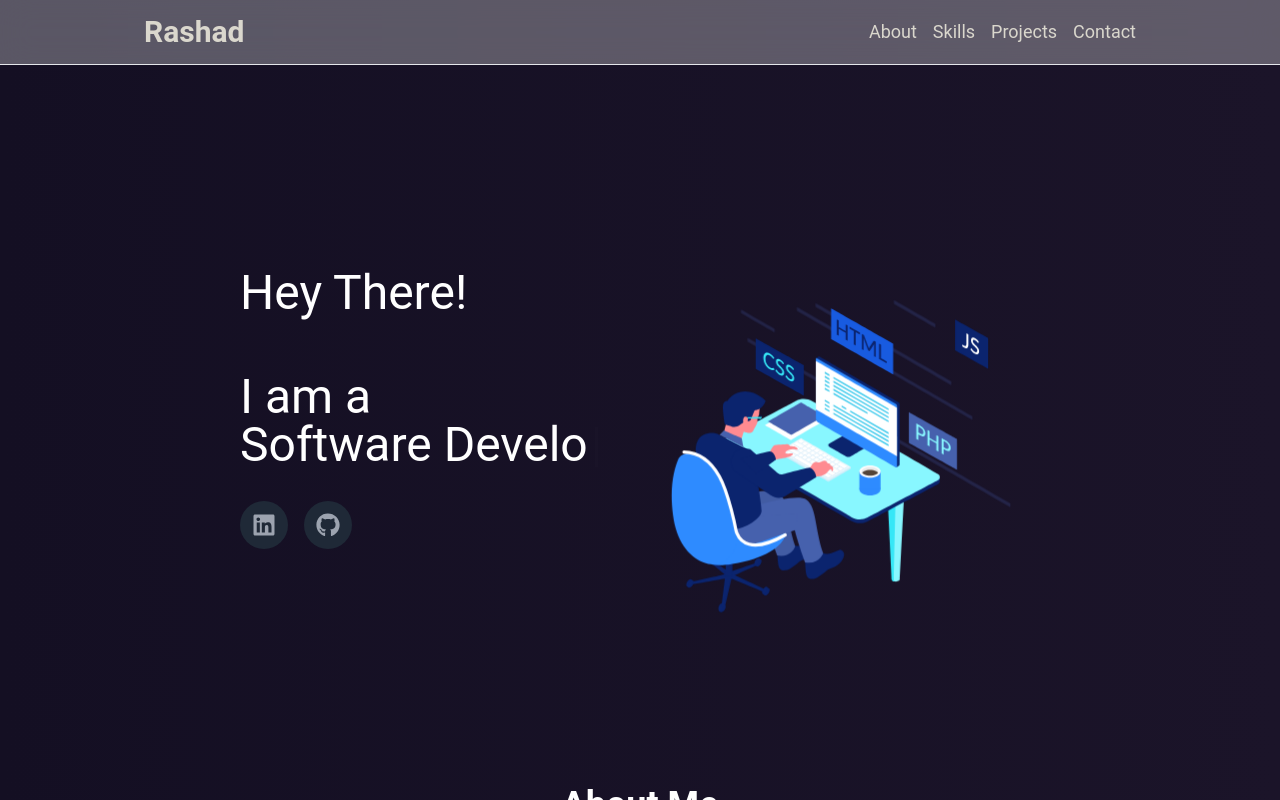
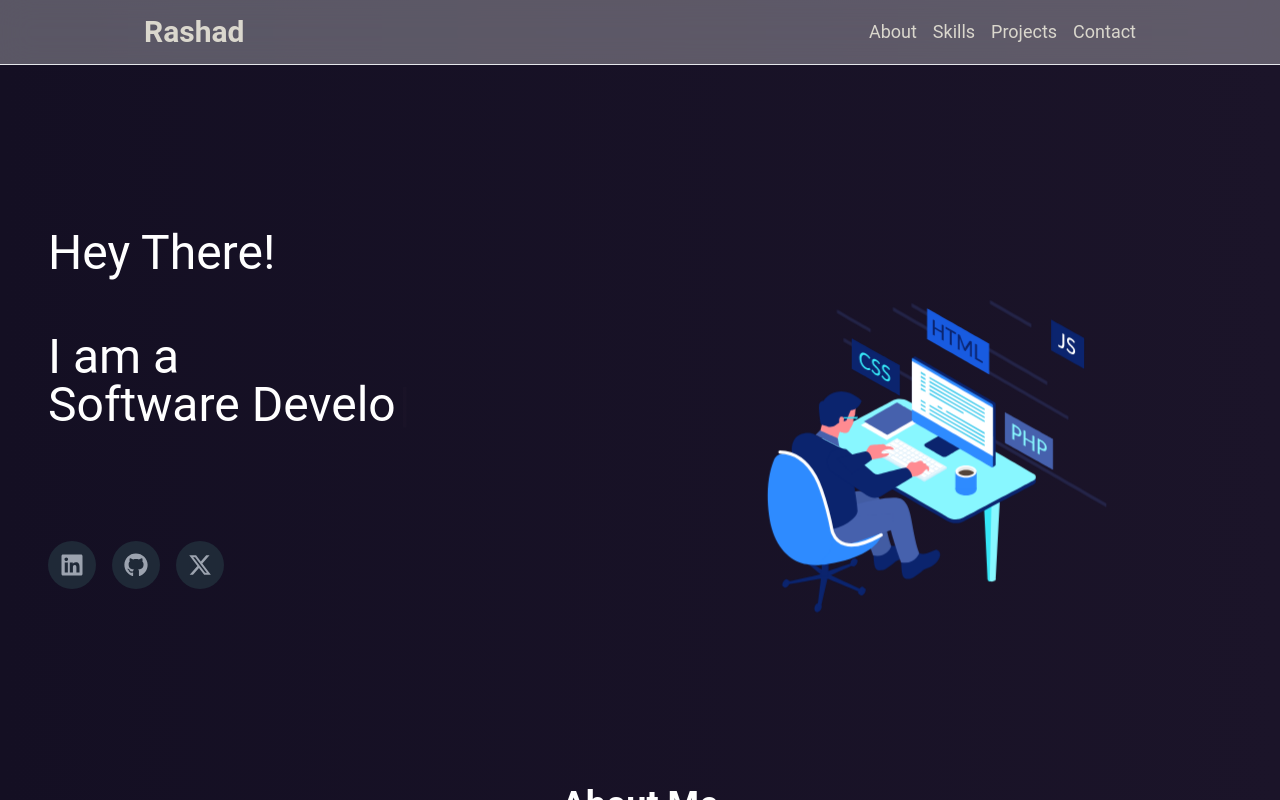
Before and after one commit to RashadAR/Portfolio, a React (Vite) app: page / in a window 1280 px wide. Built offline with nearby package versions, Linux system fonts and the light colour scheme.

Commit message:
Component Animate on view

```diff
--- a/src/components/About.jsx
+++ b/src/components/About.jsx
@@ -1,40 +1,51 @@
-import useAnimateScroll from '../hooks/useAnimateScroll';
+import { memo, useMemo } from 'react';
 import Lottie from 'react-lottie-player';
 import animationData from '../aniamtedSvg/ComputerAnimation.json';
+import { AnimateInView } from './AnimateInView';
 
-export default function About() {
-    useAnimateScroll('.hide');
+const About = memo(() => {
 
-    return (
-
-        <div className='hide scroll-mt-24' id='about'>
-            <h2 className="text-4xl font-bold text-white text-center lg:mb-0 mb-16
-             mx-auto ">
-                About Me
-            </h2>
-
-            <div className="flex flex-col lg:flex-row justify-center items-center md:min-h-[400px] min-h-0
-            px-12 ">
-
-                {/* SVG Illustration Side */}
-                <div className="w-full lg:w-1/2 flex justify-center items-center order-2 lg:order-1">
+    const lottiePlayer = useMemo(() => (
         <Lottie
             loop
             animationData={animationData}
             play
             style={{ width: 600, height: 600 }}
         />
+    ), []);
+
+    const descriptionParagraphs = useMemo(() => [
+        "Ever since I started coding, I've been hooked! 🖥️",
+        "I am proficient in JavaScript, Git, Node.js, Express.js, MongoDB, React.js, and Tailwind CSS.",
+        "I love making cool stuff on the web that's fun and interesting for people to use.",
+        "I thrive on projects that utilize modern JavaScript frameworks like React.js. Additionally, I have a passion for creating visually stunning UI designs with Tailwind CSS, ensuring seamless user experiences."
+    ], []);
+
+    return (
+        <div className='scroll-mt-24' id='about'>
+            <AnimateInView>
+                <h2 className="text-4xl font-bold text-white text-center lg:mb-0 mb-16 mx-auto">
+                    About Me
+                </h2>
+            </AnimateInView>
+            <AnimateInView>
+                <div className="flex flex-col lg:flex-row justify-center items-center md:min-h-[400px] min-h-0 px-12">
+                    <div className="w-full lg:w-1/2 flex justify-center items-center order-2 lg:order-1">
+                        {lottiePlayer}
                     </div>
-
-                {/* Description Side */}
-                <div className="w-full lg:w-1/2 text-white text-xl lg:text-xl text-center lg:text-left
-             order-1 lg:order-2">
-                    <p className="pb-4">Ever since I started coding, I've been hooked! 🖥️</p>
-                    <p className="pb-4">I am proficient in JavaScript, Git, Node.js, Express.js, MongoDB, React.js, and Tailwind CSS.</p>
-                    <p className="pb-4">I love making cool stuff on the web that's fun and interesting for people to use.</p>
-                    <p>I thrive on projects that utilize modern JavaScript frameworks like React.js. Additionally, I have a passion for creating visually stunning UI designs with Tailwind CSS, ensuring seamless user experiences.</p>
+                    <div className="w-full lg:w-1/2 text-white text-xl lg:text-xl text-center lg:text-left order-1 lg:order-2">
+                        {descriptionParagraphs.map((paragraph, index) => (
+                            <p key={index} className={index < descriptionParagraphs.length - 1 ? "pb-4" : ""}>
+                                {paragraph}
+                            </p>
+                        ))}
                     </div>
                 </div>
+            </AnimateInView>
         </div>
     );
-}
+});
+
+About.displayName = 'About';
+
+export default About;
--- /dev/null
+++ b/src/components/AnimateInView.jsx
@@ -0,0 +1,12 @@
+// components/AnimateInView.jsx
+import { useInViewAnimation } from '../hooks/useInViewAnimation';
+
+export const AnimateInView = ({ children, className = '', ...props }) => {
+    const ref = useInViewAnimation();
+
+    return (
+        <div ref={ref} className={`animate-item ${className}`} {...props}>
+            {children}
+        </div>
+    );
+};
--- a/src/components/Hero.jsx
+++ b/src/components/Hero.jsx
@@ -1,48 +1,56 @@
-import useAnimateScroll from '../hooks/useAnimateScroll';
+import { memo, useMemo } from 'react';
 import { Typewriter } from 'react-simple-typewriter';
 import Lottie from 'react-lottie-player';
 import animationData from '../aniamtedSvg/Animation.json';
 import Socials from './Socials';
-const Hero = () => {
-    useAnimateScroll('.hide');
+import { AnimateInView } from './AnimateInView';
 
-    return (
-        <div id='hero' className="flex flex-col lg:flex-row justify-center items-center md:min-h-[400px]
-        min-h-0 px-4 lg:px-60 py-20 my-20 lg:py-20 hide">
-            <div className="w-full lg:w-1/2 text-white text-3xl lg:text-5xl">
-                <p className="pb-10">Hey There!</p>
-                <div className="pt-4">
-                    <span>I am a </span>
-                    <div className="inline-block h-12 lg:h-auto">
-                        <Typewriter
-                            words={[
+const Hero = memo(() => {
+    const typewriterWords = useMemo(() => [
         'MERN Stack Developer.',
         'Software Developer.',
         'Idea Builder.',
         'Challenge Seeker.',
-                            ]}
-                            autoStart={true}
-                            loop
-                            cursor={true}
-                            cursorColor={'pink'}
-                        />
-                    </div>
-                </div>
-                <div className="lg:pt-0">
-                    <Socials />
-                </div>
-            </div>
+    ], []);
 
-            <div className="w-full lg:w-1/2 flex justify-center items-center mt-10 lg:mt-0">
+    const lottiePlayer = useMemo(() => (
         <Lottie
             loop
             animationData={animationData}
             play
             style={{ width: 400, height: 400 }}
         />
+    ), []);
+
+    return (
+        <div id='hero' className="container mx-auto px-4 lg:px-12 py-20 my-20 lg:py-20">
+            <div className="flex flex-col lg:flex-row justify-center items-center md:min-h-[400px] min-h-0">
+                <AnimateInView className="w-full lg:w-1/2 text-white text-3xl lg:text-5xl lg:pr-8">
+                    <p className="pb-10">Hey There!</p>
+                    <div className="pt-4">
+                        <span>I am a</span>
+                        <div className="h-12 lg:h-20 overflow-hidden">
+                            <Typewriter
+                                words={typewriterWords}
+                                autoStart={true}
+                                loop
+                                cursor
+                                cursorColor={'pink'}
+                            />
+                        </div>
+                    </div>
+                    <div className="lg:pt-0 mt-12">
+                        <Socials />
+                    </div>
+                </AnimateInView>
+                <AnimateInView className="w-full lg:w-1/2 flex justify-center items-center mt-10 lg:mt-0">
+                    {lottiePlayer}
+                </AnimateInView>
             </div>
         </div>
     );
-};
+});
+
+Hero.displayName = 'Hero';
 
 export default Hero;
--- a/src/components/Socials.jsx
+++ b/src/components/Socials.jsx
@@ -1,41 +1,52 @@
-import { FaLinkedin, FaGithub, FaInstagram } from 'react-icons/fa';
+import { memo } from 'react';
+import { FaLinkedin, FaGithub } from 'react-icons/fa';
+import { FaXTwitter } from 'react-icons/fa6';
 
 const socials = [
-    { id: 1, link: 'https://www.linkedin.com/in/rashad-ar/', icon: FaLinkedin, hoverColor: '#0e76a8' },
-    { id: 2, link: 'https://github.com/RashadAR', icon: FaGithub, hoverColor: '#171515' },
-    // { id: 3, link: 'https://www.instagram.com/yourprofile', icon: FaInstagram, hoverColor: '#C13584' },
+    {
+        id: 1,
+        link: 'https://www.linkedin.com/in/rashad-ar/',
+        Icon: FaLinkedin,
+        hoverColor: '#0e76a8'
+    },
+    {
+        id: 2,
+        link: 'https://github.com/RashadAR',
+        Icon: FaGithub,
+        hoverColor: '#171515'
+    },
+    {
+        id: 3,
+        link: 'https://x.com/Rashad_rar',
+        Icon: FaXTwitter,
+        hoverColor: '#ffffff'
+    },
 ];
 
-const Socials = () => {
-    return (
-        <div id="socials" className="flex py-8 space-x-4">
-            {socials.map((social) => {
-                const IconComponent = social.icon;
-                return (
+const SocialIcon = memo(({ link, Icon, hoverColor }) => (
     <a
-                        key={social.id}
-                        href={social.link}
+        href={link}
         target="_blank"
         rel="noopener noreferrer"
-                        className="w-12 h-12 flex items-center justify-center rounded-full bg-gray-800
-                             transition-all duration-300"
+        className="w-12 h-12 flex items-center justify-center rounded-full bg-gray-800 transition-all duration-300"
     >
-                        <IconComponent
-                            className="w-6 h-6 text-gray-400 transition-colors duration-300"
-                            style={{
-                                '--hover-color': social.hoverColor,
-                            }}
+        <Icon
+            className="w-6 h-6 text-gray-400 transition-colors duration-300 hover:text-[var(--hover-color)]"
+            style={{ '--hover-color': hoverColor }}
         />
-                        <style jsx>{`
-                                a:hover .w-6 {
-                                    color: var(--hover-color);
-                                }
-                            `}</style>
     </a>
-                );
-            })}
+));
+
+SocialIcon.displayName = 'SocialIcon';
+
+const Socials = memo(() => (
+    <div id="socials" className="flex py-8 space-x-4">
+        {socials.map(({ id, ...props }) => (
+            <SocialIcon key={id} {...props} />
+        ))}
     </div>
-    );
-};
+));
+
+Socials.displayName = 'Socials';
 
 export default Socials;
--- a/src/hooks/useAnimateScroll.jsx
+++ /dev/null
@@ -1,24 +0,0 @@
-import { useEffect } from 'react';
-
-const useAnimateScroll = (selector) => {
-    useEffect(() => {
-        const observer = new IntersectionObserver((entries, observer) => {
-            entries.forEach(entry => {
-                if (entry.isIntersecting) {
-                    entry.target.classList.add('show');
-                    observer.unobserve(entry.target);
-                }
-            });
-        });
-
-        const hiddenElements = document.querySelectorAll(selector);
-        hiddenElements.forEach((el) => observer.observe(el));
-
-        // Cleanup function to prevent memory leaks
-        return () => {
-            hiddenElements.forEach((el) => observer.unobserve(el));
-        };
-    }, [selector]);
-};
-
-export default useAnimateScroll;
--- /dev/null
+++ b/src/hooks/useInViewAnimation.jsx
@@ -0,0 +1,32 @@
+// hooks/useInViewAnimation.jsx
+import { useEffect, useRef } from 'react';
+
+export const useInViewAnimation = (options = { threshold: 0.1 }) => {
+    const ref = useRef(null);
+
+    useEffect(() => {
+        const observer = new IntersectionObserver(
+            (entries) => {
+                entries.forEach((entry) => {
+                    if (entry.isIntersecting) {
+                        entry.target.classList.add('animate-in');
+                    }
+                });
+            },
+            options
+        );
+
+        const current = ref.current;
+        if (current) {
+            observer.observe(current);
+        }
+
+        return () => {
+            if (current) {
+                observer.unobserve(current);
+            }
+        };
+    }, [options]);
+
+    return ref;
+};
--- a/src/index.css
+++ b/src/index.css
@@ -40,3 +40,27 @@ body {
     transform: translateX(0);
     transition: all 1s;
 }
+
+/* animations */
+@keyframes fadeInUp {
+    from {
+        opacity: 0;
+        transform: translateY(20px);
+    }
+
+    to {
+        opacity: 1;
+        transform: translateY(0);
+    }
+}
+
+.animate-item {
+    opacity: 0;
+    transform: translateY(40px);
+    transition: opacity 0.6s ease-out, transform 0.6s ease-out;
+}
+
+.animate-in {
+    opacity: 1;
+    transform: translateY(0);
+}
```
Also changed, not shown: src/components/Contact.jsx (+4 -5 lines), src/components/Navbar.jsx (+43 -33 lines), src/components/Projects.jsx (+7 -4 lines), src/components/Skills.jsx (+7 -3 lines). Lines whose indentation alone changed are shown as unchanged.
